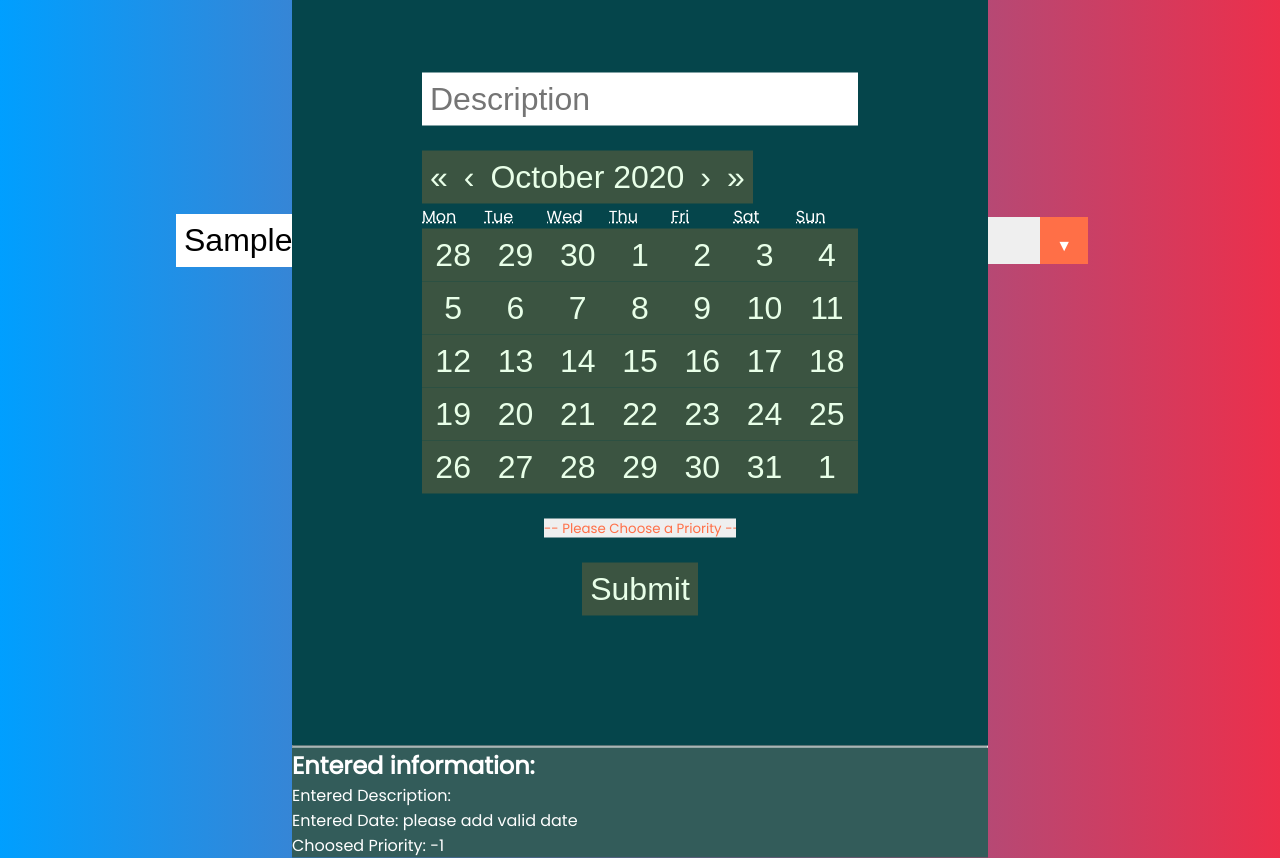
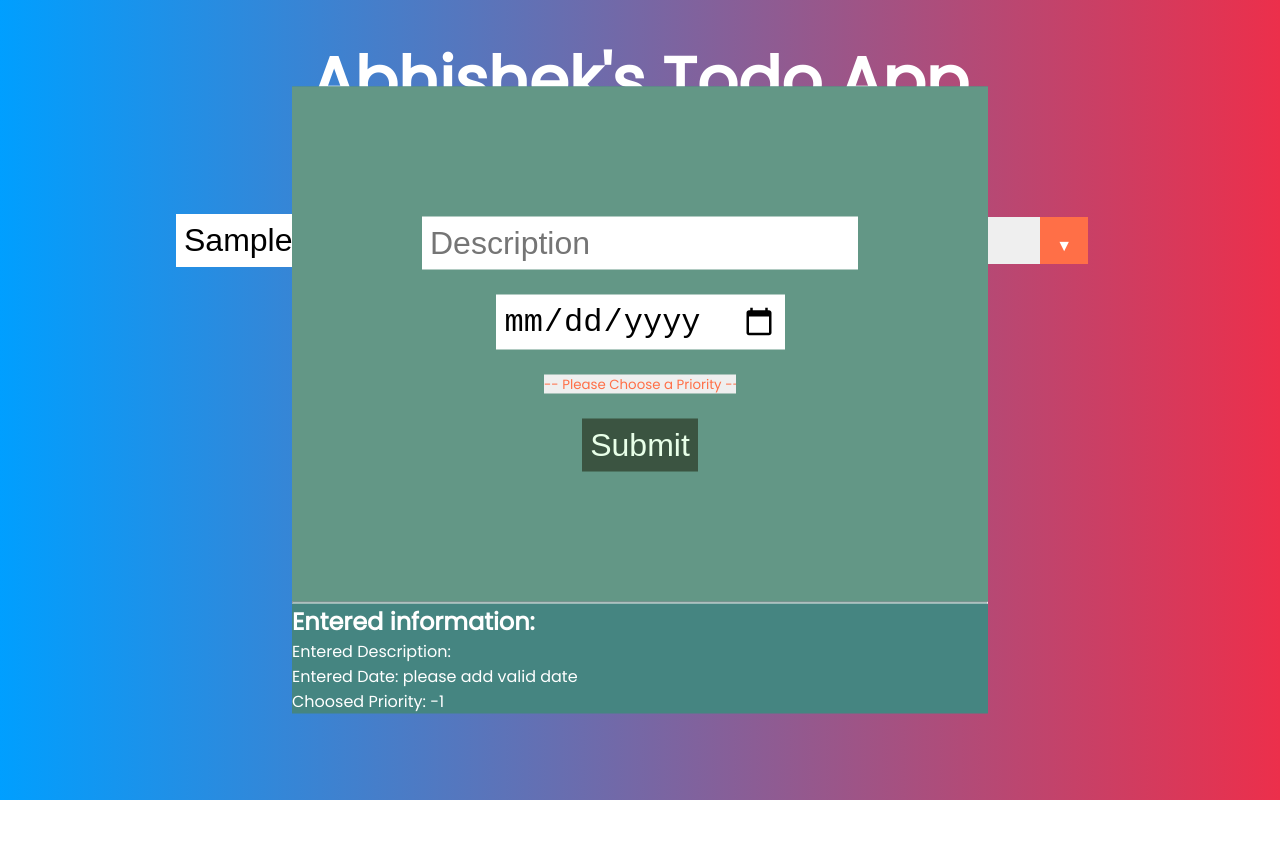
Before and after one commit to abhishek-dpai/new-todo, a React (Create React App) app: page / in a window 1280 px wide. Both pictures are taken after typing "Sample" into the empty fields and a click on the button 634 px from the left and 240 px from the top of the page. After the commit the page ends 800 px from the top, so only its background shows below. Built offline with nearby package versions, Linux system fonts and the light colour scheme.

Commit message:
corrected date input and added cross button

```diff
--- a/src/App.css
+++ b/src/App.css
@@ -59,12 +59,12 @@ input {
   left: 50%;
   transform: translate(-50%, -50%);
   position: absolute;
-  background-color: rgb(51, 92, 90);
+  background-color: rgb(69, 133, 129);
   z-index: 10;
 }
 .details-form {
   display: flex;
-  background-color: #05454b;
+  background-color: #4f7275;
   flex-direction: column;
   align-items: center;
   justify-content: space-around;
@@ -72,7 +72,7 @@ input {
 }
 .popup-form {
   display: flex;
-  background-color: #05454b;
+  background-color: #639786;
   flex-direction: column;
   align-items: center;
   justify-content: space-around;
@@ -187,7 +187,7 @@ select {
 }
 .model-popup {
   position: relative;
-  background-color: green;
+  background-color: rgb(1, 139, 1);
   width: 50%;
   height: 40%;
   /* display: flex; */
@@ -218,6 +218,12 @@ select {
 .Low {
   color: rgb(20, 173, 20);
 }
+.details-form-close-button {
+  position: absolute;
+  top: 10px;
+  right: 10px;
+  background-color: teal;
+}
 /* Transition */
 /*
 .select:hover::after {
--- a/src/components/DetailsForm.js
+++ b/src/components/DetailsForm.js
@@ -28,7 +28,9 @@ function DetailsForm(props) {
           <h2>Description: {detail.description}</h2>
           <h1>Date: {detail.date}</h1>
           <h1>Priority: {priorityMessage}</h1>
-          <button>Close</button>
+          <button className="details-form-close-button">
+            <i class="fa fa-times" aria-hidden="true"></i>
+          </button>
         </form>
       )) || <div>No details available</div>}
     </main>
--- a/src/components/PopUpForm.js
+++ b/src/components/PopUpForm.js
@@ -1,6 +1,4 @@
 import React, { useEffect, useState } from "react";
-
-import Calendar from "react-calendar";
 function PopUpForm(props) {
   const [description, setDescription] = useState("");
   const [date, setTheDate] = useState(null);
@@ -12,8 +10,9 @@ function PopUpForm(props) {
   };
   const { submitTodoHandler } = props;
 
-  const handleDateChange = (date) => {
-    setTheDate(date);
+  const handleDateChange = (event) => {
+    const { value } = event.target;
+    setTheDate(value);
   };
 
   // const handleDateChange = (event) => {
@@ -61,7 +60,9 @@ function PopUpForm(props) {
         />
         <br />
         {/* <input value={date} onChange={handleDateChange} placeholder="Date" /> */}
-        <Calendar onChange={setTheDate} value={date} />
+        {/* <Calendar onChange={setTheDate} value={date} /> */}
+        <input onChange={handleDateChange} type="date" name="input-date" />
+
         <br />
         <select value={priority} onChange={handlePriorityChange}>
           <option value="">-- Please Choose a Priority --</option>
@@ -76,7 +77,10 @@ function PopUpForm(props) {
       <hr />
       <h2>Entered information:</h2>
       <p>Entered Description: {description}</p>
-      <p>Entered Date: {date && date.toDateString() || 'please add valid date'}</p>
+      <p>
+        {/* Entered Date: {(date && date.toDateString()) || "please add valid date"} */}
+        Entered Date: {date || "please add valid date"}
+      </p>
       <p>Choosed Priority: {priority}</p>
       {/* <p>Details: {details}</p> */}
     </main>
```
Also changed, not shown: src/App.js (+9 -0 lines).
